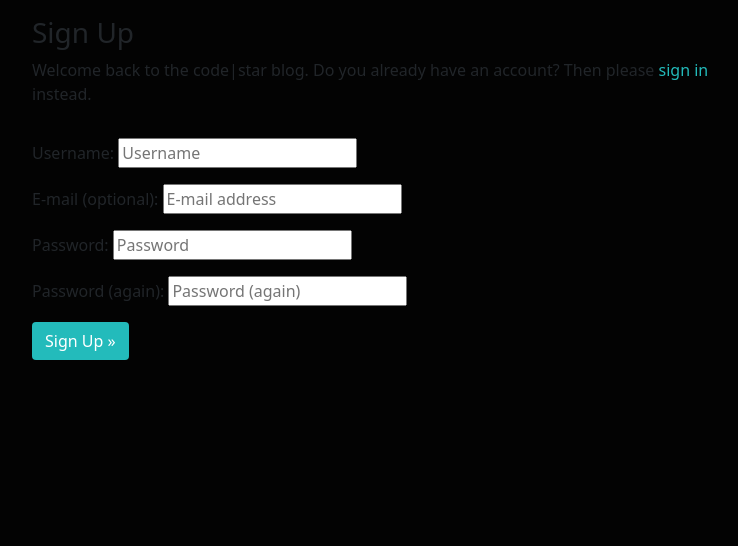
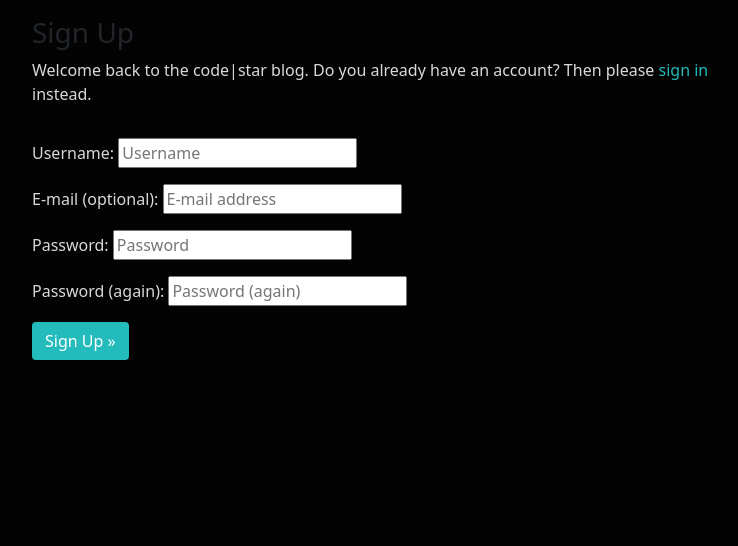
Before and after one commit to ItsTheBravo/PP4_Forums, a Django app: page /accounts/signup/ in a window 1280 px wide. Shown: the part 56-602 px from the top of the page, without its empty margins (240-978 px from the left). Run offline with Django 3.2, Linux system fonts and the light colour scheme.

Commit message:
update text color

```diff
--- a/static/css/style.css
+++ b/static/css/style.css
@@ -1,3 +1,9 @@
+p,
+h1,
+h2 {
+    color: #D7DADC;
+}
+
 body {
     background-color: #1A1A1B;
 }
```
